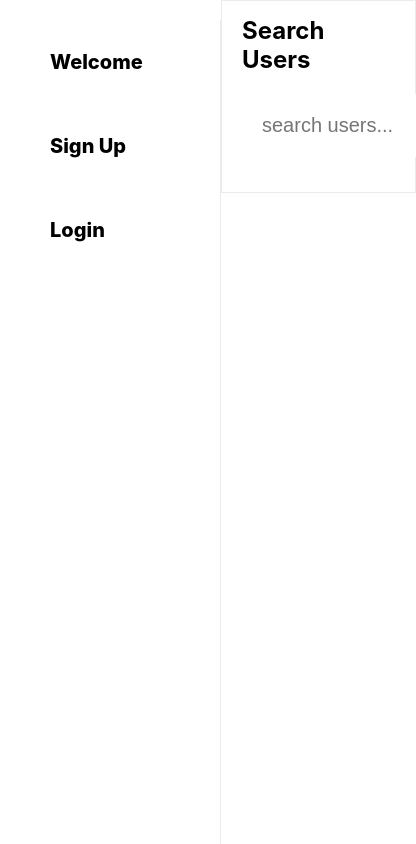
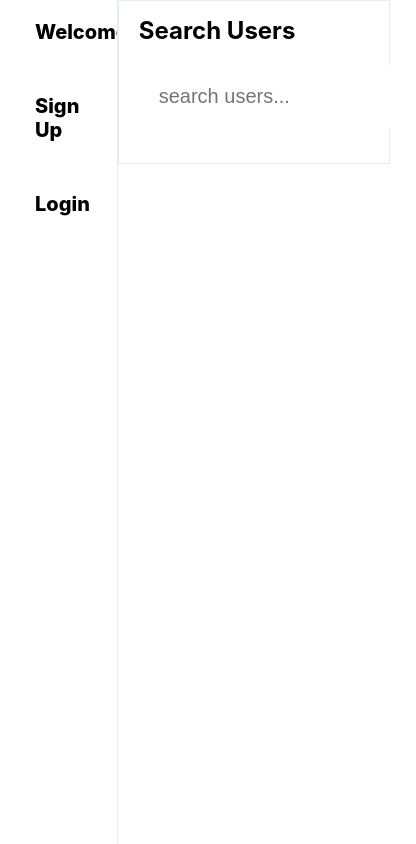
Before and after one commit to AirZT11/Tweeter-Project---Client---React-Frontend, a React (Create React App) app: page /search in a window 390 px wide. Shown: the whole page, 416 px wide, since content can reach past the window. Built offline with nearby package versions, Linux system fonts and the light colour scheme.

Commit message:
styling app for phone

```diff
--- a/src/NavBar.css
+++ /dev/null
@@ -1,29 +0,0 @@
-.nav-bar {
-  background-color: #4e4e4e;
-  position: sticky;
-  top: 0;
-
-}
-
-.nav-link {
-  display: inline-flex;
-  justify-content: center;
-  font-size: 18px;
-  font-family: inherit;
-  width: 100px;
-  padding: 14px;
-  /* margin: 6px 6px; */
-  color: rgb(241, 241, 241);
-}
-
-.nav-link:hover {
-  background-color: #292525;
-}
-
-.nav-link:last-child {
-  float: right;
-}
-
-.active {
-  background-color: #da8c10;
-}
--- a/src/actions/tweetActions.js
+++ b/src/actions/tweetActions.js
@@ -1,7 +1,7 @@
 import { API_URL, FETCH_TWEETS, USER_TWEETS, FETCH_USER_SPECIFIC_TWEETS, POST_TWEET, DELETE_TWEET, EDIT_TWEET, TWEET_ERROR, TWEET_INITIALIZE } from './types';
 
-import { fetchUsers, fetchFollowedUsers, fetchFollowers } from '../actions/userActions';
-import { fetchFollows } from '../actions/followActions';
+// import { fetchUsers, fetchFollowedUsers, fetchFollowers } from '../actions/userActions';
+// import { fetchFollows } from '../actions/followActions';
 
 const TWEET_API_URL = API_URL + '/tweets';
 
--- a/src/components/ErrorCard.js
+++ b/src/components/ErrorCard.js
@@ -1,4 +1,4 @@
-import React, { useState } from 'react';
+import React from 'react';
 import { connect } from 'react-redux';
 import '../css/SignIn.css';
 
--- a/src/components/containers/NavBar.js
+++ b/src/components/containers/NavBar.js
@@ -31,27 +31,28 @@ const NavBar = ({ logged_in, currentUser, userInitialize, tweetInitialize, follo
       <div className='nav-bar'>
         <ul>
           <li>
-            <NavLink to='/' exact className='nav-link'>{<HomeIcon />}Home</NavLink>
+            <NavLink to='/' exact className='nav-link'>{<HomeIcon />}{<p>Home</p>}</NavLink>
+
           </li>
 
           <li>
-            <NavLink to='/profile' exact className='nav-link' >{<PersonIcon />}Profile</NavLink>
+            <NavLink to='/profile' exact className='nav-link' >{<PersonIcon />}{<p>Profile</p>}</NavLink>
           </li>
 
           <li>
-            <NavLink to='/Search' exact className='nav-link'>{<SearchIcon />}Search</NavLink>
+            <NavLink to='/Search' exact className='nav-link'>{<SearchIcon />}{<p>Search</p>}</NavLink>
           </li>
 
           <li>
-            <NavLink to="/settings" className='nav-link' >{<SettingsIcon />}Settings</NavLink>
+            <NavLink to="/settings" className='nav-link' >{<SettingsIcon />}{<p>Settings</p>}</NavLink>
           </li>
 
           <li>
-            <NavLink to="/login" className='nav-link' onClick={logout} >{<ExitToAppIcon />}Logout</NavLink>
+            <NavLink to="/login" className='nav-link' onClick={logout} >{<ExitToAppIcon />}{<p>Logout</p>}</NavLink>
           </li>
 
           <li className='last-child'>
-            <Popup trigger={<div className='nav-link'>{<TwitterIcon />}Tweet</div>} modal nested>
+            <Popup trigger={<div className='nav-link'>{<TwitterIcon />}{<p>Tweet</p>}</div>} modal nested>
               {close => (
               <div className="modal">
                 <button className="close" onClick={close}>&times;</button>
--- a/src/css/NavBar.css
+++ b/src/css/NavBar.css
@@ -5,6 +5,7 @@
   margin-top: 20px;
   padding-left: 20px;
   padding-right: 20px;
+  /* overflow: auto; */
 }
 
 .nav-bar ul {
@@ -24,15 +25,9 @@
   margin-right: 20px;
   font-family: inherit;
   width: 100px;
-  padding:30px;
+  padding: 30px;
   color: black;
   text-decoration: none;
-  /* padding: 30px; */
-  /* margin: 6px 6px; */
-}
-
-.nav-link > .MuiSvgIcon-root {
-
 }
 
 .nav-link:hover {
@@ -51,3 +46,39 @@
 .active {
   color: var(--twitter-color);
 }
+
+@media (max-width: 854px) {
+  .nav-bar {
+    padding-left: 0px;
+    padding-right: 0px;
+    margin: 0px;
+    overflow: hidden;
+  }
+
+  .nav-link {
+    padding-top: 20px;
+    padding-right: 0px;
+    margin-right: 0px;
+    margin-left: 5px;
+    width: 50px;
+  }
+
+  .nav-link > p {
+    display: none;
+  }
+
+  .nav-bar > ul {
+    list-style-type: none;
+    margin: 0;
+    padding: 0;
+    /* overflow: hidden; */
+  }
+
+  .nav-bar > li {
+    float: left;
+    display: block;
+    text-align: center;
+    padding: 14px 16px;
+    text-decoration: none;
+  }
+}
--- a/src/css/TweetList.css
+++ b/src/css/TweetList.css
@@ -119,3 +119,10 @@ span.sub-username{
 .tweet__message > p {
   line-height: 30px;
 }
+
+@media (max-width: 854px) {
+  .tweet-container {
+    flex: 0.7;
+    min-width: none;
+  }
+}
--- a/src/css/Widgets.css
+++ b/src/css/Widgets.css
@@ -14,3 +14,9 @@
   background-size: fit-content;
   background-position: center; */
 }
+
+@media (max-width: 854px) {
+  .widgets-container {
+    display: none;
+  }
+}
```
Also changed, not shown: src/NavBar.js (deleted, +0 -39 lines).
